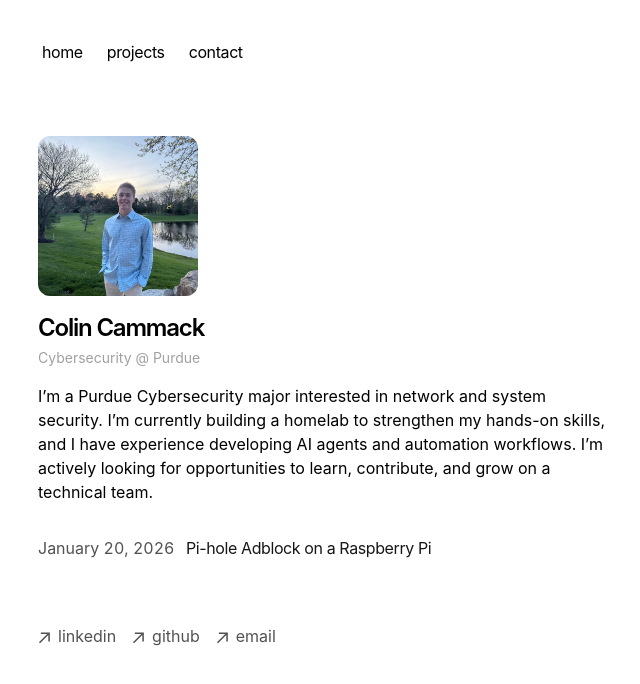
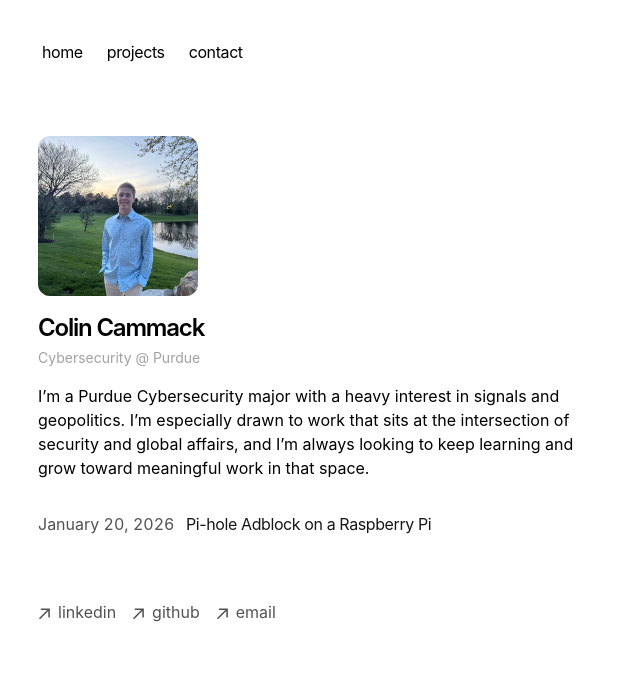
Before and after one commit to colinc1123/colincammack, a Next.js app: page / in a window 1280 px wide. Shown: the top 684 px of the page, without its empty margins (314-954 px from the left). Built offline with nearby package versions, Linux system fonts and the light colour scheme.

Commit message:
Update personal description in page.tsx

```diff
--- a/app/page.tsx
+++ b/app/page.tsx
@@ -12,7 +12,7 @@ export default function Page() {
     Cybersecurity @ Purdue
   </p>
       <p className="mb-4">
-        {`I’m a Purdue Cybersecurity major interested in network and system security. I’m currently building a homelab to strengthen my hands-on skills, and I have experience developing AI agents and automation workflows. I’m actively looking for opportunities to learn, contribute, and grow on a technical team.`}
+        {`I’m a Purdue Cybersecurity major with a heavy interest in signals and geopolitics. I’m especially drawn to work that sits at the intersection of security and global affairs, and I’m always looking to keep learning and grow toward meaningful work in that space.`}
       </p>
       <div className="my-8">
         <BlogPosts />
```
